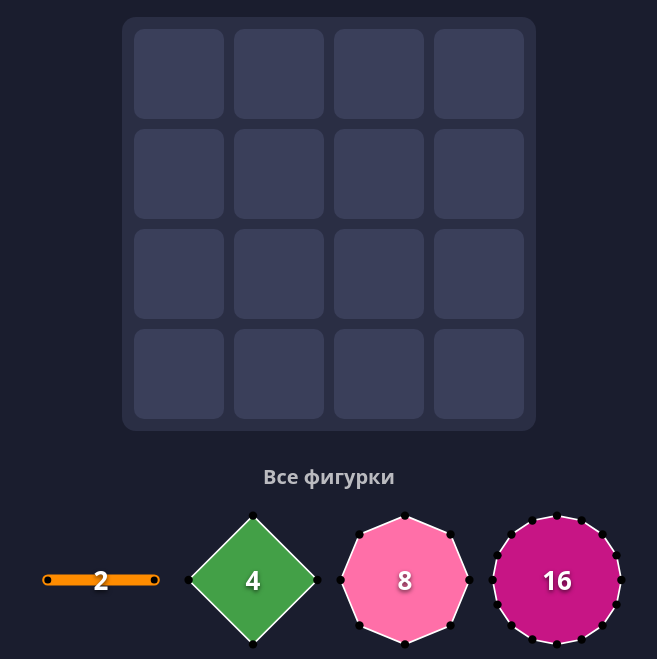
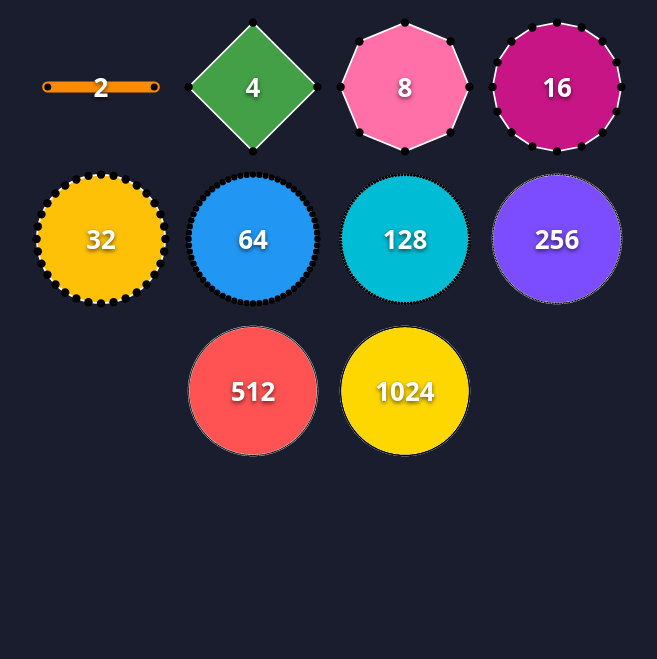
Before and after one commit to belousovAV/numgon, a website built with Vite: page index.html in a window 1280 px wide. Shown: the part 76-735 px from the top of the page, without its empty margins (311-968 px from the left). Built offline with nearby package versions, Linux system fonts and the light colour scheme.

Commit message:
v0.2.7: убрали игровое поле, оставили только палитру
Поле 4×4 и заголовок 'Все фигурки' удалены.
Удалили также BOARD_SIZE, renderBoard(), #board, .cell, h2 стили.

```diff
--- a/index.html
+++ b/index.html
@@ -8,8 +8,6 @@
 </head>
 <body>
   <h1>Цифроугольники</h1>
-  <div id="board"></div>
-  <h2>Все фигурки</h2>
   <div id="palette"></div>
   <script type="module" src="/src/main.js"></script>
 </body>
--- a/package.json
+++ b/package.json
@@ -1,6 +1,6 @@
 {
   "name": "numgon",
-  "version": "0.2.6",
+  "version": "0.2.7",
   "type": "module",
   "scripts": {
     "dev": "vite",
--- a/src/main.js
+++ b/src/main.js
@@ -1,9 +1,8 @@
 // Цифроугольники — главный файл
-// Шаг 1: пустое поле 4×4 + палитра всех фигурок
+// Шаг 1: палитра всех фигурок
 
-export const VERSION = '0.2.6';
+export const VERSION = '0.2.7';
 
-const BOARD_SIZE = 4;
 const LEVELS = [2, 4, 8, 16, 32, 64, 128, 256, 512, 1024];
 
 // Цвета по схеме Макса.
@@ -103,18 +102,7 @@ function tileElement(value) {
   return el;
 }
 
-// Пустое игровое поле 4×4
-function renderBoard() {
-  const board = document.getElementById('board');
-  board.innerHTML = '';
-  for (let i = 0; i < BOARD_SIZE * BOARD_SIZE; i++) {
-    const cell = document.createElement('div');
-    cell.className = 'cell';
-    board.appendChild(cell);
-  }
-}
-
-// Палитра — все фигурки от 2 до 2048
+// Палитра — все фигурки от 2 до 1024
 function renderPalette() {
   const palette = document.getElementById('palette');
   palette.innerHTML = '';
@@ -123,7 +111,6 @@ function renderPalette() {
   }
 }
 
-renderBoard();
 renderPalette();
 
 // При zoom браузер выстреливает resize — перерисовываем палитру,
--- a/src/style.css
+++ b/src/style.css
@@ -18,30 +18,6 @@ h1 {
   -webkit-background-clip: text;
   background-clip: text;
   color: transparent;
-}
-
-h2 {
-  font-size: 20px;
-  opacity: 0.7;
-  margin-top: 12px;
-}
-
-#board {
-  display: grid;
-  grid-template-columns: repeat(4, 90px);
-  grid-template-rows: repeat(4, 90px);
-  gap: 10px;
-  padding: 12px;
-  background: #2a2e44;
-  border-radius: 14px;
-}
-
-.cell {
-  background: #3a3f5a;
-  border-radius: 10px;
-  display: flex;
-  align-items: center;
-  justify-content: center;
 }
 
 #palette {
```
